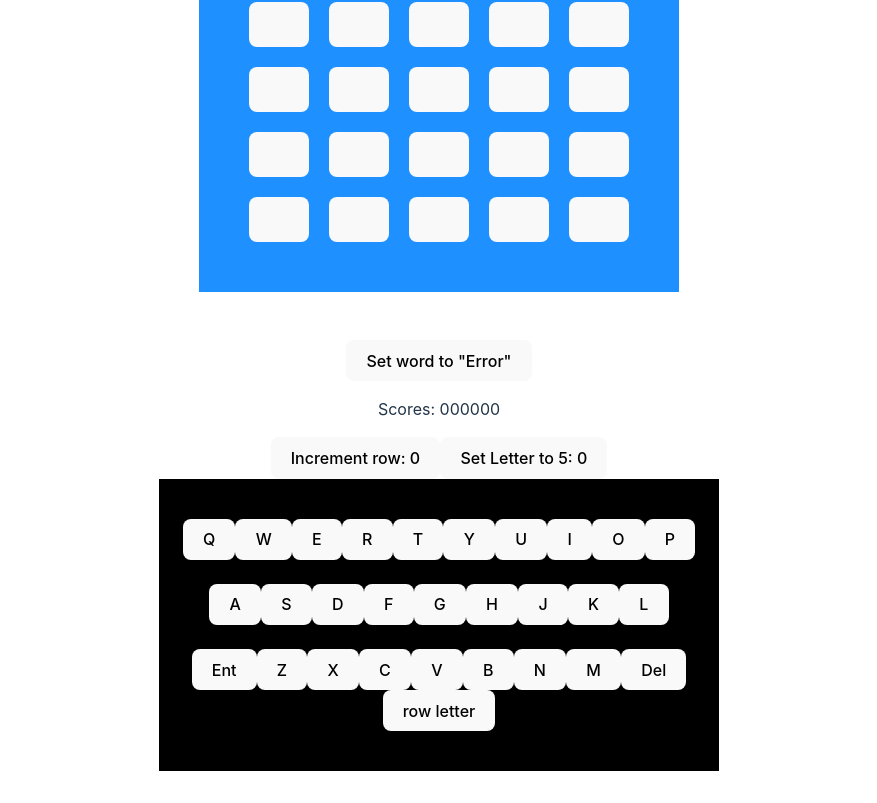
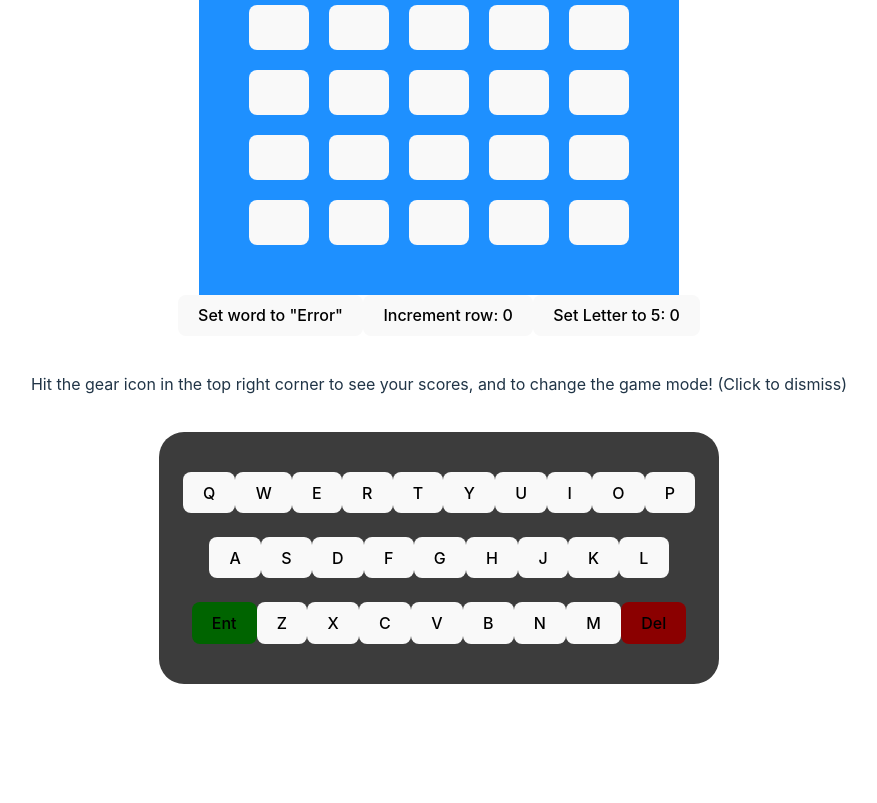
Before and after one commit to Haider-Al-Hajjar/Wordle-Project, a React (Vite) app: page /Game in a window 1280 px wide. Shown: the part 337-1140 px from the top of the page, without its empty margins (201-1078 px from the left). After the commit the page ends 1053 px from the top, so only its background shows below. Built offline with nearby package versions, Linux system fonts and the light colour scheme.

Commit message:
I think I'm done...

```diff
--- a/Components/GameOptions.jsx
+++ b/Components/GameOptions.jsx
@@ -5,8 +5,8 @@ function GameOptions(props) {
     let sum = props.scores.reduce((total, score) => {
         return (total + score)
     })
+    console.log(sum, props.scores)
     let percents = props.scores.map((score, index) => {
-        console.log(score / sum)
         if (score != 0) {
             return (
                 Math.round(score / sum * 100)
@@ -56,7 +56,7 @@ function GameOptions(props) {
                         <h3 style={{ display: "container", alignItems: "center", margin: 10, fontsize: "18px" }}>{index + 1}</h3>
                         <div style={Parentdiv}>
                             <div style={Childdiv}>
-                                <span style={progresstext}>{`${bar}%`}</span>
+                                <span style={progresstext}>{`${bar}%`} {Math.round(percents[index] * sum / 100) != 0 ? <>| {Math.round(percents[index] * sum / 100)}</> : null}</span>
                             </div>
                         </div>
                     </div>
@@ -67,10 +67,10 @@ function GameOptions(props) {
                 New Game?
             </button>
             <button onClick={() => { toggleHardMode() }}>
-                Restrict wordbank to {!(props.hardMode) ? "Hard words" : "All Words"}?
+                Restrict wordbank to {!(props.hardMode) ? "Hard Words" : "All Words"}?
             </button>
             <br />
-            <i>Hard words are words you have previously failed</i>
+            <i>Hard words are words you have previously failed. You will not receive hints while this is active</i>
         </div>
     )
 }
--- a/pages/Game.jsx
+++ b/pages/Game.jsx
@@ -19,13 +19,7 @@ function Game() {
             let randomNumber = Math.floor(Math.random() * (failedWords.length - 1 + 1))
             //(min, max) => {
             //    return Math.floor(Math.random()    * (max - min + 1)) + min;
-            console.log(hardMode)
-            console.log(failedWords)
-            console.log(Math.random() * (failedWords.length))
-            console.log(failedWords.length)
-            console.log(Math.floor(Math.random() * (failedWords.length)))
-            console.log(failedWords[randomNumber])
-            console.log(randomNumber)
+
             return ([failedWords[randomNumber]])
         }
     }
@@ -115,7 +109,6 @@ function Game() {
             alert("Alas, my friend, you have already made six guesses. Next time, you've got this.")
             setGameOver(true)
             setFailedWords([...failedWords, word])
-            console.log(failedWords, "Failed words here")
             setStreak(0)
         }
     }
@@ -177,10 +170,11 @@ function Game() {
     const [hint, setHint] = useState(false)
     const [showSettings, setShowSettings] = useState(false)
     const [hardMode, setHardMode] = useState(false)
+    const [showGearTip, setShowGearTip] = useState(true)
     return (
         <>
+
             <button onClick={() => {
-                console.log(scores)
                 toggleSettings(showSettings)
             }} style={{
                 position: "fixed", top: 0, right: 0, paddingTop: 10, paddingBottom: 10
@@ -197,6 +191,7 @@ function Game() {
                 <p className="title">Current Streak: {streak} </p>
                 <p className="title">Current Guess: {row} </p>
                 <p className="subtitle">Lower scores are better!</p>
+                <h3 >{!gameOver ? null : <>The word was: {word}</>}</h3>
                 <div className="row">
                     {row != 0 ? <Row id={0} word={guess[0]} checkCorrect={checkCorrect} answer={word} key={row} /> : <Row word={activeWord} key={row} />} {/*Wordle row. Starts empty, fills on guess.*/}
                 </div>
@@ -219,8 +214,7 @@ function Game() {
                     newGame()
                 }}> New game? </button> : null}
             </div>
-            <br></br>
-            {row >= 3 ?
+            {row >= 3 && !hardMode ?
                 <button onClick={() => toggleHint()} >
                     Click to toggle hint.
                     <br></br>
@@ -228,13 +222,11 @@ function Game() {
                 </button >
                 : null
             }
-            <br></br>
             <button onClick={() => setWord("Error")}>Set word to "Error"</button>
-            <p>Scores: {scores}</p>
             <button onClick={() => (setRow(row + 1))}>Increment row: {row}</button>
             <button onClick={() => (setLetter(5))}>Set Letter to 5: {letter}</button>
+            {showGearTip ? <p style={{ padding: 20 }} onClick={() => { setShowGearTip(false) }}>Hit the gear icon in the top right corner to see your scores, and to change the game mode! (Click to dismiss) </p> : <> <br /> <br /></>}
 
-            <br></br>
             <div className="keyboard padding-big">
                 <div className="key-row"> {/*keyboard!*/}
                     <button onClick={() => type("Q")}>Q</button>
@@ -262,7 +254,7 @@ function Game() {
                 </div>
                 <br></br>
                 <div className="key-row">
-                    <button onClick={() => enter()}>Ent</button>
+                    <button style={{ backgroundColor: "darkgreen" }} onClick={() => enter()}>Ent</button>
                     <button onClick={() => type("Z")}>Z</button>
                     <button onClick={() => type("X")}>X</button>
                     <button onClick={() => type("C")}>C</button>
@@ -270,9 +262,8 @@ function Game() {
                     <button onClick={() => type("B")}>B</button>
                     <button onClick={() => type("N")}>N</button>
                     <button onClick={() => type("M")}>M</button>
-                    <button onClick={() => backspace()}>Del</button>
+                    <button style={{ backgroundColor: "darkred" }} onClick={() => backspace()}>Del</button>
                 </div>
-                <button onClick={() => { console.log(row, letter) }}> row letter</button>
             </div>
         </>
     )
--- a/pages/Welcome.jsx
+++ b/pages/Welcome.jsx
@@ -1,6 +1,7 @@
 import { useState } from 'react'
 import '../src/App.css'
 import { useNavigate } from 'react-router-dom'
+import GameOptions from '../Components/GameOptions';
 
 function Welcome() {
     const navigate = useNavigate();
--- a/src/Game.css
+++ b/src/Game.css
@@ -6,9 +6,10 @@
 
 .keyboard {
     align-items: center;
-    background-color: rgb(0, 0, 0);
+    background-color: rgb(60, 60, 60);
     width: 520px;
     margin: auto;
+    border-radius: 25px;
 }
 
 .padding-big {
```
